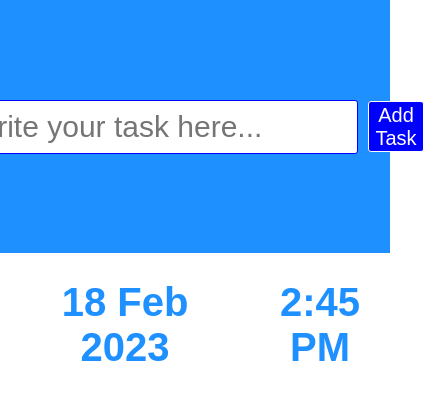
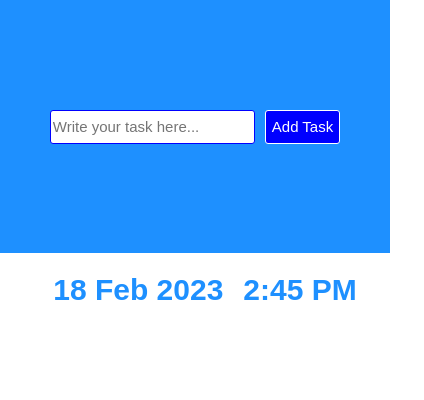
Before and after one commit to kizitoomoit/ReactToDoListApp, a React (Create React App) app: page / in a window 390 px wide. Shown: the top 400 px of the page, 424 px wide, since content can reach past the window. Built offline with nearby package versions, Linux system fonts and the light colour scheme.

Commit message:
Added the media queries to change the size on the phone and also fixed the chnage to green when coplete button is clicked

```diff
--- a/src/App.css
+++ b/src/App.css
@@ -61,7 +61,6 @@ addTask input:focus{
   margin: 15px;
   align-items: center;
   justify-content: center;
-  border: 3px solid green;
 }
 
 .task button {
@@ -108,3 +107,51 @@ addTask input:focus{
 .time h1 {
    margin-left: 20px;
 }
+
+@media screen and (max-width: 480px) {
+.addTask input {
+  height: 30px;
+  border: 1px solid blue;
+  font-size: 15px;
+  border-radius: 3px;
+
+}
+.addTask button:focus {
+  border: 1px solid green;
+}
+.addTask button {
+  height: 34px;
+  font-size: 15px;
+  width: auto;
+
+}
+.task h1{
+  font-size: 10px;
+  word-wrap: bread-word;
+  max-width: 180px;
+}
+.task button {
+  height: 30px;
+  font-size: 10px;
+  width: 60px;
+
+}
+.taskbtns {
+  width: auto;
+
+}
+.time {
+  font-size: 15px;
+}
+.completebtn {
+  margin-right: 2px;
+
+}
+.deletebtn{
+  margin-left: 2px;
+
+}
+.task {
+  border: 3px solid red;
+}
+}
--- a/src/App.js
+++ b/src/App.js
@@ -25,7 +25,8 @@ useEffect(() => {
       taskName: newTask,
       completed: false,
     };
-    setTodoList([...todoList, task]);
+    //checks and prevents the app from adding empty todo list to the array
+    setTodoList(task.taskName !== ""? [...todoList, task] : todoList);
     }
 
     const deleteTask = (id) => {
@@ -40,14 +41,15 @@ useEffect(() => {
         if (task.id === id) {
           return {...task, completed: true};
 
-        }else {
+        } else {
           return task;
         }
       })
       );
     };
 
-  return <div className="App">
+  return (
+  <div className="App">
     <div className="addTask">
       <input placeholder="Write your task here..." onChange={handleChange} />
       <button onClick={addTask}>Add Task</button>
@@ -85,7 +87,8 @@ useEffect(() => {
       </div>
 
     </div>
-    </div>;
+    </div>
+  );
 }
 
 export default App;
--- a/src/Task.js
+++ b/src/Task.js
@@ -1,12 +1,13 @@
 export const Task = (props) => {
     return (
-        <div className="task" style={{ backgroundColor: props.completed ? "green" : "white"}}>
+        <div className="task"
+             style={{ backgroundColor: props.completed ? "green" : "white", color: props.complted ? "white" : "black"}}>
 
-            <h1>{props.taskName}</h1>
+            <h1 style={{color: props.completed ? "white" : "black"}}>{props.taskName}</h1>
             <div className="taskbtns">
 
-            <button  className="completebtn" onclick={() => props.completeTask(props.id)}>Complete</button>
-            <button  className="deletebtn" onClick={() => props.deleteTask(props.id)}>X</button>
+            <button  className="completebtn" onClick={() => props.completeTask(props.id)}>Complete</button>
+            <button  className="deletebtn" onClick={() => props.deleteTask(props.id)}> X </button>
 
             </div>
         </div>
```
